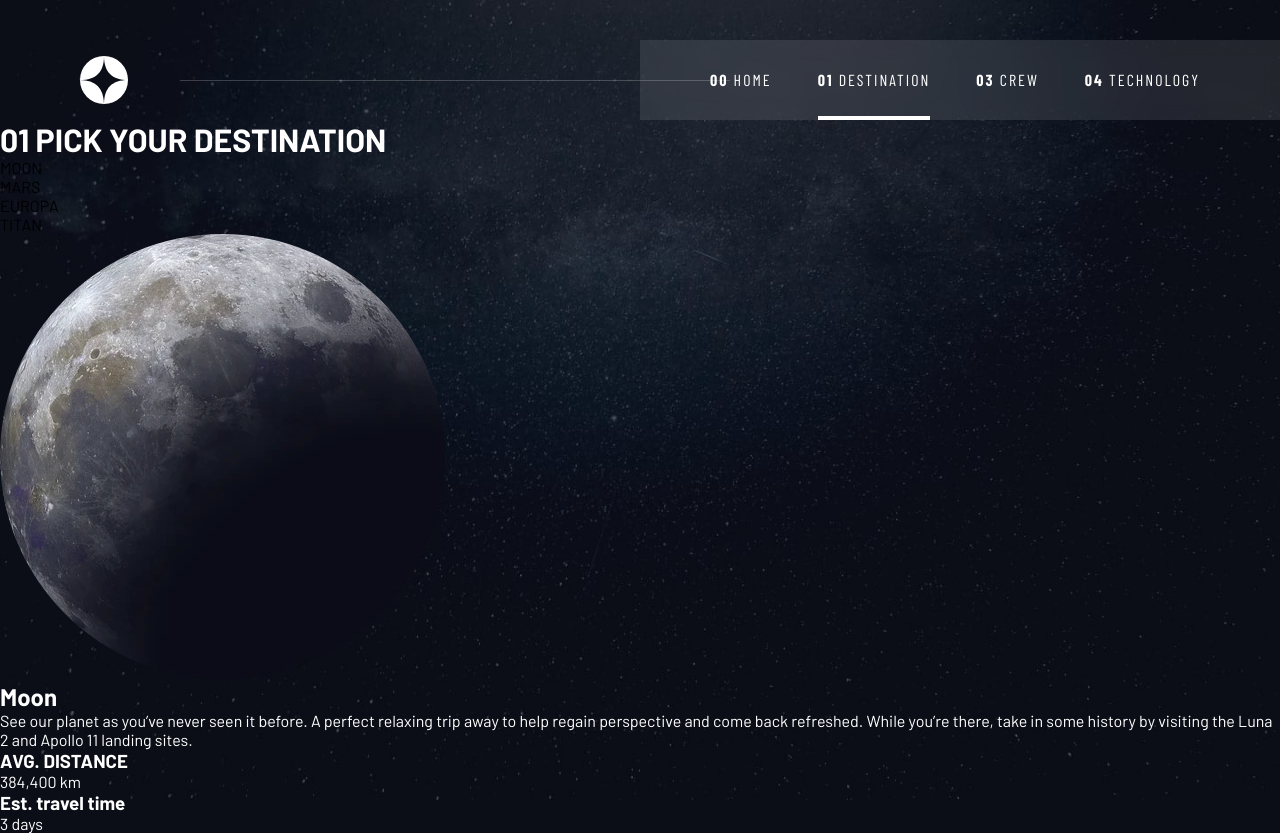
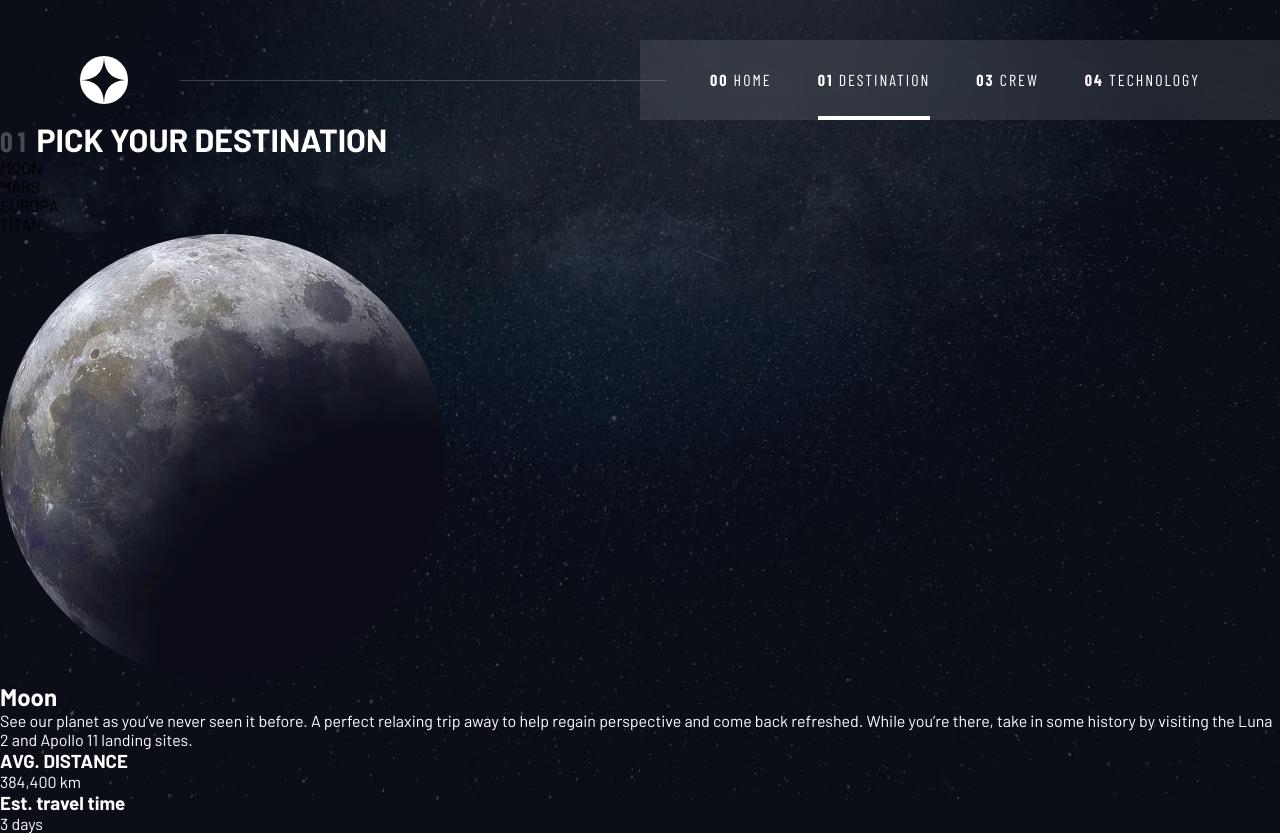
Before and after one commit to aminetiouk/space-tourism-website, a React (Vite) app: page /destination in a window 1280 px wide. Built offline with nearby package versions, Linux system fonts and the light colour scheme; a web font is replaced by a local one.

Commit message:
style(app): refine text presets and adjust nav line width for consistency

```diff
--- a/src/App.css
+++ b/src/App.css
@@ -88,6 +88,7 @@ body {
 .text-preset-2 {
   font-family: 'Bellefair', serif;
   font-size: 100px;
+  font-weight: 400;
   line-height: 1.146;
   letter-spacing: 0px;
 }
@@ -117,6 +118,7 @@ body {
 .text-preset-5 {
   font-family: 'Barlow Condensed', sans-serif;
   font-size: 28px;
+  font-weight: 400;
   line-height: 1.2;
   letter-spacing: 4px;
   text-transform: uppercase;
@@ -256,7 +258,7 @@ body {
 
 .nav-line {
   height: 1px;
-  width: clamp(100px, 43vw, 900px);
+  width: clamp(100px, 38vw, 900px);
   background-color: rgba(255, 255, 255, 0.2);
   margin-left: 20px;
   z-index: 999;
@@ -308,3 +310,29 @@ body {
   opacity: 1;
   transform: scale(1, 1);
 }
+
+/* Destination */
+.destination-page {
+
+}
+
+.destination-page h1 span {
+  font-size: 28px;
+  font-weight: 700;
+  font-family: 'Barlow Condensed';
+  color: var(--white);
+  opacity: .25;
+  letter-spacing: 4.72px;
+}
+
+.destination-nav {
+  color: var(--white);
+}
+
+/* .destination-tabs__active::after {
+  content: '';
+  position: absolute;
+  width: 100%;
+  height: 2px;
+  background-color: var(--white);
+} */
```
